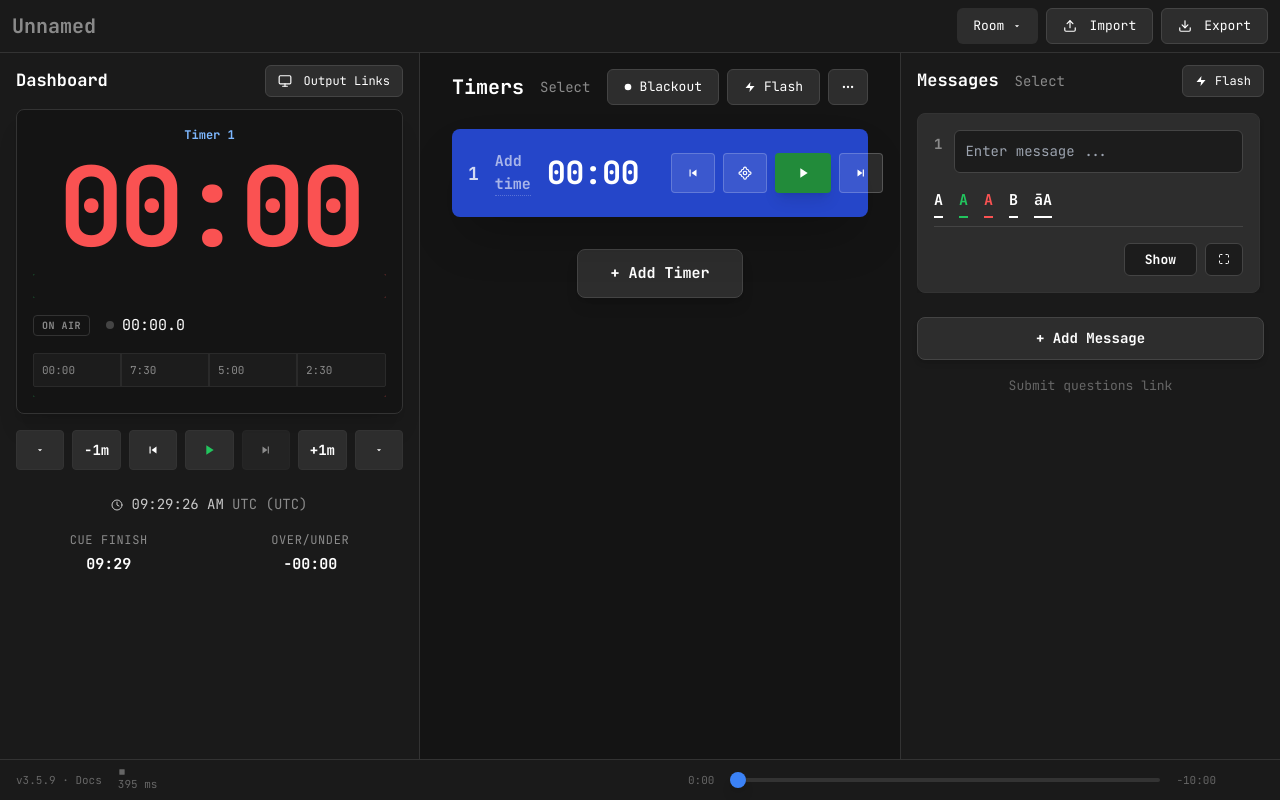
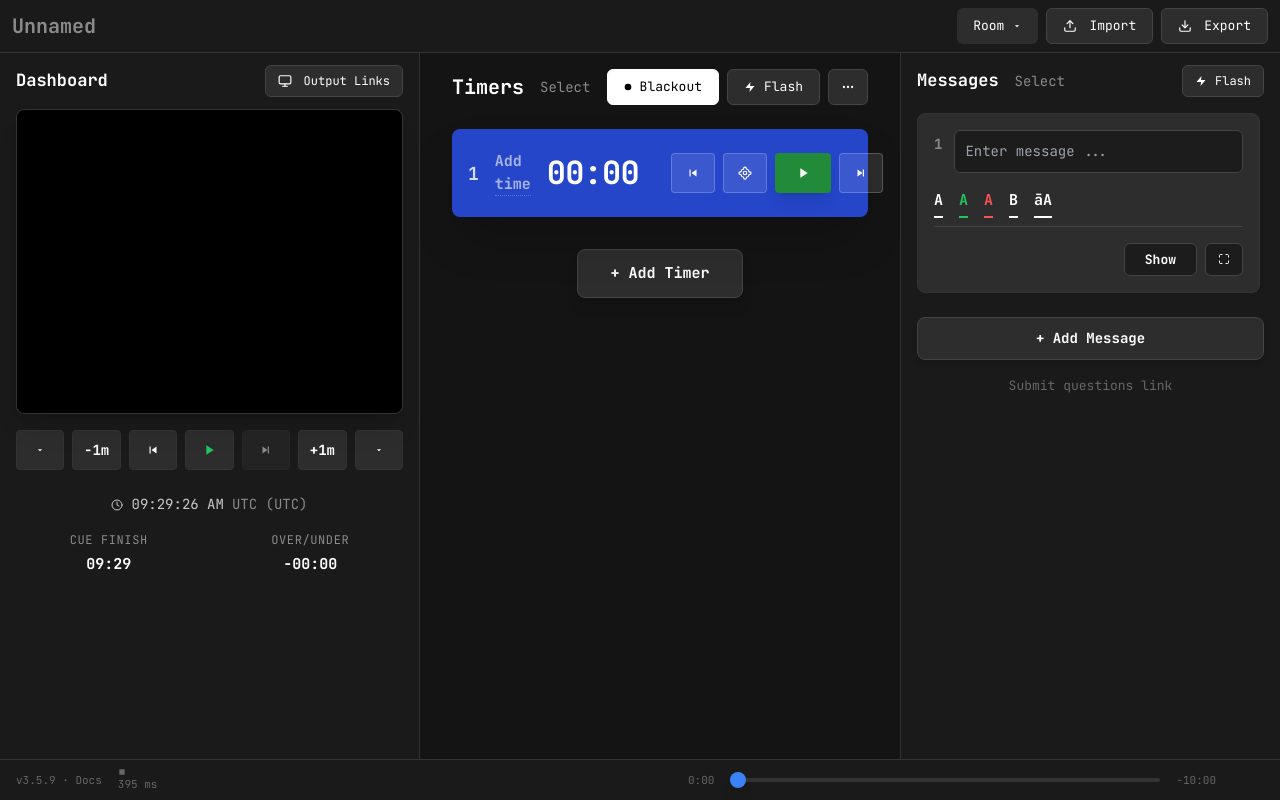
Before and after one commit to e1n7/stage-timer, a React (Vite) app: page / in a window 1280 px wide. Both pictures are taken after a click on the button "Blackout". Built offline with nearby package versions, Linux system fonts and the light colour scheme.

Commit message:
Implement functional Blackout and Flash buttons: real-time sync for both Dashboard and Output views

```diff
--- a/src/App.tsx
+++ b/src/App.tsx
@@ -477,6 +477,8 @@ function App() {
   const [activeTimerState, setActiveTimerState] = useState<any>(null);
   const [isRoomMenuOpen, setIsRoomMenuOpen] = useState(false);
   const [openAdjustMenu, setOpenAdjustMenu] = useState<'decrease' | 'increase' | null>(null);
+  const [isBlackout, setIsBlackout] = useState(false);
+  const [isFlash, setIsFlash] = useState(false);
   const fileInputRef = useRef<HTMLInputElement>(null);
 
   const sensors = useSensors(
@@ -567,10 +569,17 @@ function App() {
       syncOutput({
         ...activeTimerState.syncState,
         totalTime: activeTimerState.DEFAULT_TIME,
-        segments: activeTimerState.settings.segments
+        segments: activeTimerState.settings.segments,
+        blackout: isBlackout,
+        flash: isFlash
       });
     }
-  }, [activeTimerState, syncOutput]);
+  }, [activeTimerState, syncOutput, isBlackout, isFlash]);
+
+  const handleFlash = () => {
+    setIsFlash(true);
+    setTimeout(() => setIsFlash(false), 600);
+  };
 
   const openOutput = () => window.open('/output', '_blank');
   const updateMessage = (id: string, text: string) => setMessages(prev => prev.map(m => m.id === id ? { ...m, text } : m));
@@ -626,15 +635,16 @@ function App() {
             <button type="button" onClick={openOutput} className="flex h-8 items-center gap-2 rounded-md border border-[#444] bg-[#2d2d2d] px-3 text-[12px] text-white hover:bg-[#383838]"><IconScreen className="mr-1" /> Output Links</button>
           </div>
 
-          <div className="rounded-lg border border-[#333] bg-[#141414] p-4 shadow-xl">
+          <div className={`relative rounded-lg border border-[#333] bg-[#141414] p-4 shadow-xl transition-all duration-300 ${isFlash ? 'bg-white' : ''}`}>
+            {isBlackout && <div className="absolute inset-0 z-10 rounded-lg bg-black" />}
             <div className="flex items-center justify-center text-[12px]"><span className="font-bold text-[#7eb8ff]">{displaySettings.title}</span></div>
-            <div className="digit mt-2 text-center text-[110px] font-bold leading-none tracking-tighter" style={{ color: displaySeconds <= 0 ? '#fa5252' : '#ffffff' }}>{currentTime}</div>
+            <div className="digit mt-2 text-center text-[110px] font-bold leading-none tracking-tighter" style={{ color: displaySeconds <= 0 ? '#fa5252' : isFlash ? '#000000' : '#ffffff' }}>{currentTime}</div>
             <ProgressBar currentSeconds={displaySeconds} totalSeconds={activeTimerState?.DEFAULT_TIME || 600} segments={displaySettings.segments} height="h-6" className="mt-3 rounded-sm" />
             <div className="mt-4 flex items-center gap-4 text-[13px]">
               <span className="inline-block rounded border border-[#333] px-2 py-[2px] text-[10px] font-bold tracking-wider text-[#8a8a8a]">ON AIR</span>
               <div className="flex items-center gap-2 text-white">
                 <div className="h-2 w-2 rounded-full bg-[#444]"></div>
-                <span className="font-mono text-[15px]">{currentTime}.{Math.floor((displaySeconds % 1) * 10)}</span>
+                <span className="font-mono text-[15px]" style={{ color: isFlash ? '#000' : '#fff' }}>{currentTime}.{Math.floor((displaySeconds % 1) * 10)}</span>
               </div>
             </div>
             <div className="mt-4 grid grid-cols-4 gap-[1px] overflow-hidden rounded-sm border border-[#2a2a2a] text-[11px] bg-[#2a2a2a]">
@@ -673,8 +683,20 @@ function App() {
               <span className="text-[14px] text-[#8a8a8a] cursor-pointer">Select</span>
             </div>
             <div className="flex items-center gap-2">
-              <button type="button" className="flex h-9 items-center gap-2 rounded-md border border-[#444] bg-[#2d2d2d] px-4 text-[13px] text-white"><IconCircle /> Blackout</button>
-              <button type="button" className="flex h-9 items-center gap-2 rounded-md border border-[#444] bg-[#2d2d2d] px-4 text-[13px] text-white"><IconFlash /> Flash</button>
+              <button
+                type="button"
+                onClick={() => setIsBlackout(!isBlackout)}
+                className={`flex h-9 items-center gap-2 rounded-md border px-4 text-[13px] transition-colors ${isBlackout ? 'bg-white text-black border-white' : 'bg-[#2d2d2d] text-white border-[#444]'}`}
+              >
+                <IconCircle /> Blackout
+              </button>
+              <button
+                type="button"
+                onClick={handleFlash}
+                className="flex h-9 items-center gap-2 rounded-md border border-[#444] bg-[#2d2d2d] px-4 text-[13px] text-white hover:bg-[#383838]"
+              >
+                <IconFlash /> Flash
+              </button>
               <button type="button" className="flex h-9 items-center justify-center rounded-md border border-[#444] bg-[#2d2d2d] px-3 text-[13px] text-white"><IconMore /></button>
             </div>
           </div>
@@ -716,7 +738,7 @@ function App() {
         <aside className="flex w-[380px] flex-col border-l border-[#333] px-4 py-3">
           <div className="mb-4 flex items-center justify-between">
             <div className="flex items-center gap-4"><h2 className="text-[17px] font-bold text-white">Messages</h2><span className="text-[14px] text-[#8a8a8a] cursor-pointer">Select</span></div>
-            <button type="button" className="flex h-8 items-center gap-2 rounded-md border border-[#444] bg-[#2d2d2d] px-3 text-[12px] text-white hover:bg-[#383838]"><IconFlash /> Flash</button>
+            <button type="button" onClick={handleFlash} className="flex h-8 items-center gap-2 rounded-md border border-[#444] bg-[#2d2d2d] px-3 text-[12px] text-white hover:bg-[#383838]"><IconFlash /> Flash</button>
           </div>
           <div className="space-y-3 overflow-y-auto custom-scrollbar pr-1">
             {messages.map((msg) => (
--- a/src/components/TimerOutput.tsx
+++ b/src/components/TimerOutput.tsx
@@ -43,15 +43,19 @@ export const TimerOutput = () => {
 
       if ('totalTime' in data) setTotalTime(data.totalTime);
       if ('segments' in data) setSegments(data.segments);
-      if ('flash' in data) {
+
+      // Blackout & Flash Sync
+      if ('blackout' in data) setBlackout(!!data.blackout);
+      if ('flash' in data && data.flash) {
         setFlash(true);
         setTimeout(() => setFlash(false), 600);
       }
-      if ('blackout' in data) setBlackout(data.blackout);
 
       // Core sync logic: use startTime as the single reference point
       if ('startTime' in data || 'initialSeconds' in data || 'isRunning' in data) {
-        setIsRunning(!!data.isRunning);
+        const newIsRunning = !!data.isRunning;
+        setIsRunning(newIsRunning);
+
         syncStateRef.current = {
           startTime: data.startTime,
           initialSeconds: data.initialSeconds ?? DEFAULT_TIME,
@@ -59,7 +63,7 @@ export const TimerOutput = () => {
         };
 
         // Initial jump to correct time
-        if (data.isRunning && data.startTime) {
+        if (newIsRunning && data.startTime) {
           const elapsed = (Date.now() - data.startTime) / 1000;
           const next = data.mode === 'countdown'
             ? Math.max(0, data.initialSeconds - elapsed)
@@ -110,7 +114,7 @@ export const TimerOutput = () => {
   }, [isRunning]);
 
   const getTextColor = () => {
-    if (flash) return '#ffffff';
+    if (flash) return '#000000'; // Black text during white flash
     const rounded = Math.floor(seconds);
     if (rounded <= 0) return '#fa5252';
     const sorted = [...segments].sort((a, b) => a.threshold - b.threshold);
@@ -129,13 +133,27 @@ export const TimerOutput = () => {
   };
 
   return (
-    <div className="group relative flex h-screen w-screen flex-col items-center justify-center overflow-hidden bg-[#0a0a0a]" style={{ transition: 'background-color 0.6s ease' }}>
+    <div
+      className="group relative flex h-screen w-screen flex-col items-center justify-center overflow-hidden transition-all duration-300"
+      style={{
+        backgroundColor: flash ? '#ffffff' : '#0a0a0a'
+      }}
+    >
       <button onClick={toggleFullscreen} className="absolute right-0 top-0 h-20 w-20 cursor-default opacity-0" aria-label="Toggle Fullscreen" />
+
       {blackout ? (
         <div className="h-full w-full bg-black" />
       ) : (
         <div className="flex w-full flex-col items-center px-[8vw]">
-          <div className="text-center font-bold tabular-nums tracking-tighter" style={{ color: getTextColor(), fontSize: 'min(35vw, 50vh)', lineHeight: 0.9, fontFamily: 'Inter, system-ui, sans-serif', transition: flash ? 'none' : 'color 0.3s ease' }}>
+          <div
+            className="text-center font-bold tabular-nums tracking-tighter transition-colors duration-300"
+            style={{
+              color: getTextColor(),
+              fontSize: 'min(35vw, 50vh)',
+              lineHeight: 0.9,
+              fontFamily: 'Inter, system-ui, sans-serif'
+            }}
+          >
             {formatClock(seconds)}
           </div>
           <div className="mt-[5vh] w-full">
```
